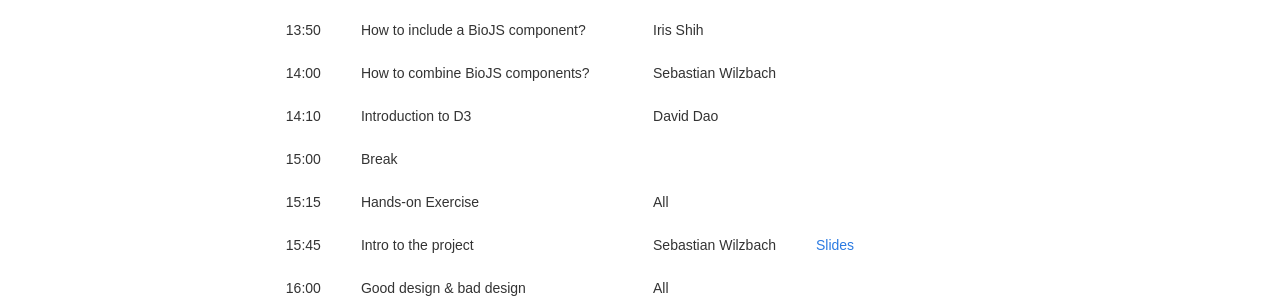
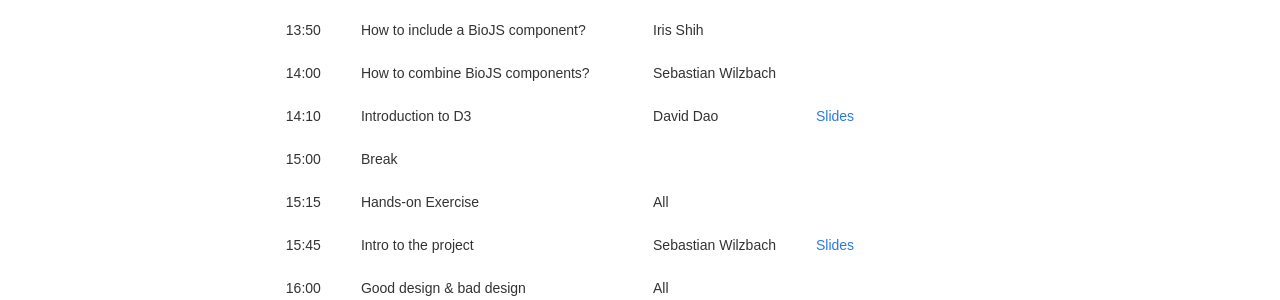
Before and after one commit to benhwhite/biojs-ebi, a Jekyll site: the page built from dayone.md, in a window 1280 px wide. Shown: the part 823-1123 px from the top of the page. Built offline with Jekyll 4.4.1, drawn with Linux system fonts in a browser that asks for light colours.

Commit message:
d3 slides

```diff
--- a/dayone.md
+++ b/dayone.md
@@ -105,7 +105,7 @@
     <td class="tg-031e">14:10</td>
     <td class="tg-031e">Introduction to D3</td>
     <td class="tg-031e">David Dao</td>
-    <td class="tg-031e"></td>
+    <td class="tg-031e"><a href="http://slides.biojs.net/ebi-d3/#/">Slides</a></td>
   </tr>
   <tr>
     <td class="tg-031e">15:00</td>
```
